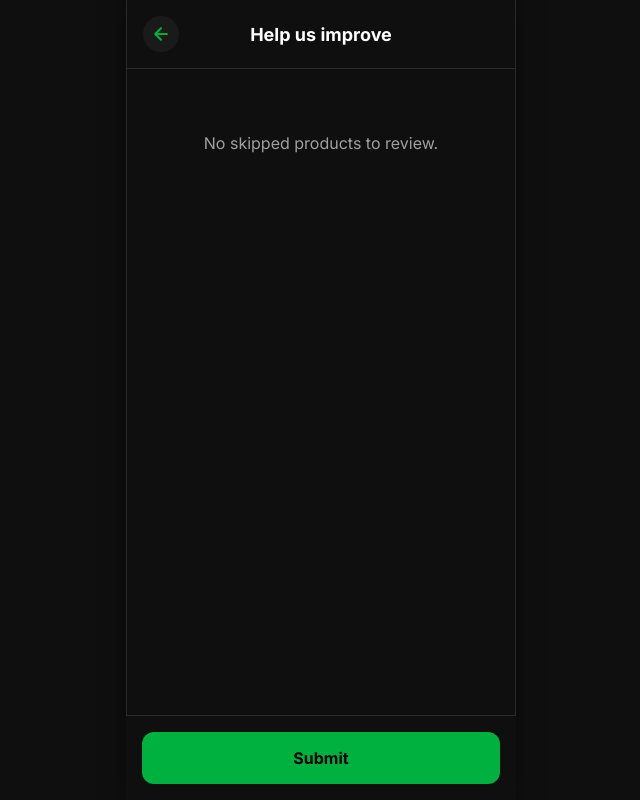
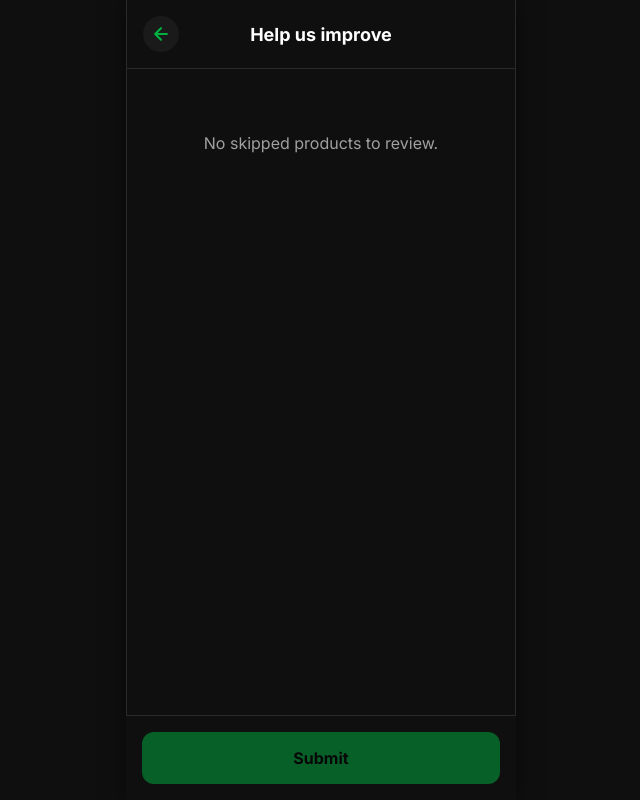
Before and after one commit to arcotmanish/blinkit-assistant, a Next.js app: page /feedback in a window 1280 px wide. Shown: the whole page, without its empty margins (319-959 px from the left). Built offline with nearby package versions, Linux system fonts and the light colour scheme.

Commit message:
Fix: Disable Feedback Submit button when no reasons are selected

```diff
--- a/app/feedback/page.tsx
+++ b/app/feedback/page.tsx
@@ -228,7 +228,7 @@ function FeedbackContent() {
       }}>
         <button
           onClick={handleSubmit}
-          disabled={isSubmitting}
+          disabled={Object.keys(selectedReasons).length === 0 || isSubmitting}
           style={{
             backgroundColor: 'var(--color-primary)',
             color: '#000',
@@ -241,8 +241,8 @@ function FeedbackContent() {
             display: 'flex',
             alignItems: 'center',
             justifyContent: 'center',
-            cursor: isSubmitting ? 'not-allowed' : 'pointer',
-            opacity: isSubmitting ? 0.7 : 1
+            cursor: (Object.keys(selectedReasons).length === 0 || isSubmitting) ? 'not-allowed' : 'pointer',
+            opacity: (Object.keys(selectedReasons).length === 0 || isSubmitting) ? 0.5 : 1
           }}
         >
           {isSubmitting ? 'Submitting...' : 'Submit'}
```
